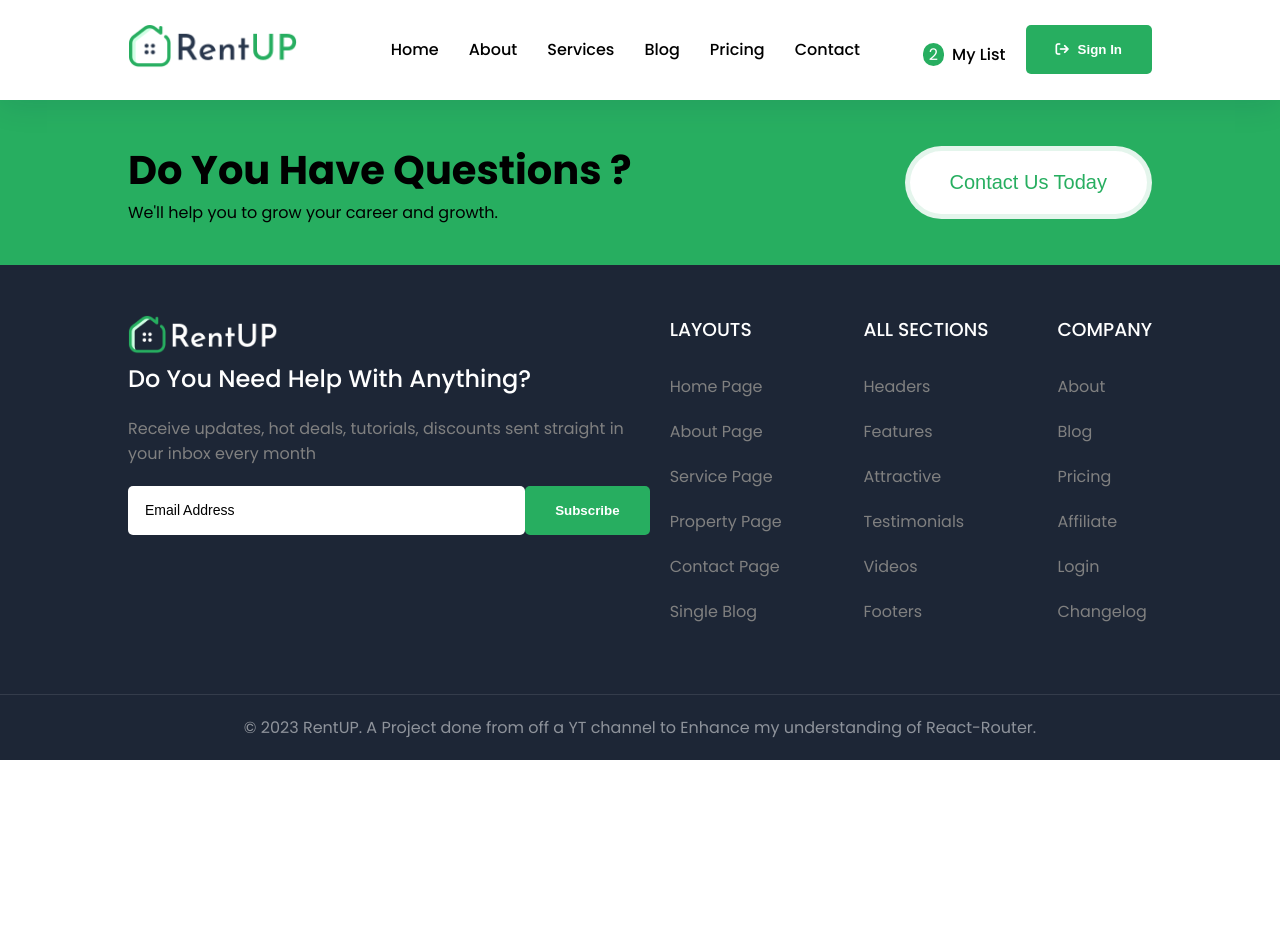
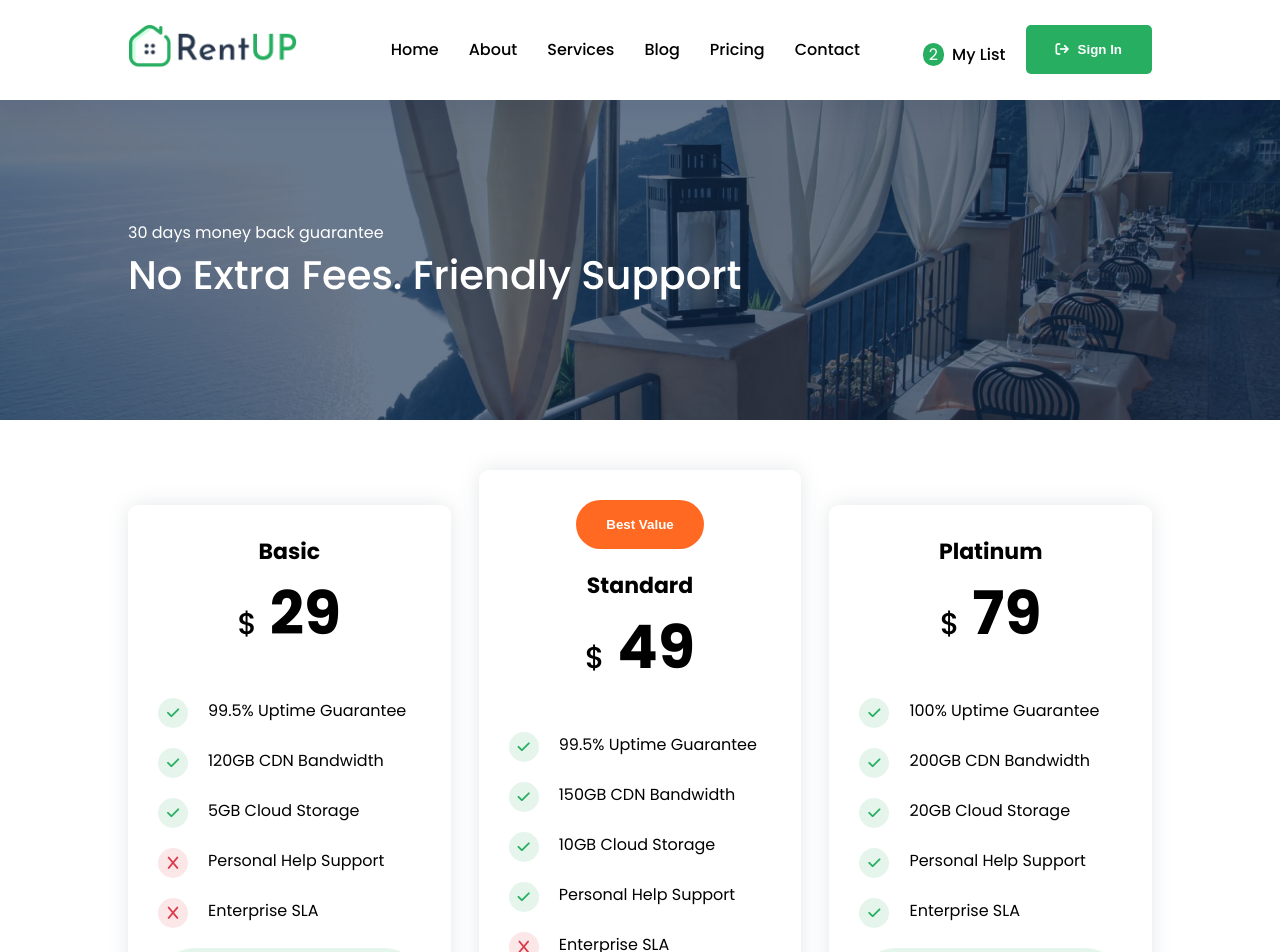
Before and after one commit to zubbyzillion/HomeVille-Estate, a React (Vite) app: page /pricing in a window 1280 px wide. Shown: the top 952 px of the page. Before the commit the page ends 800 px from the top, so only its background shows below. Built offline with nearby package versions, Linux system fonts and the light colour scheme.

Commit message:
Pricing folder routed

```diff
--- a/src/components/pages/pages.jsx
+++ b/src/components/pages/pages.jsx
@@ -6,6 +6,7 @@ import Footer from "../common/footer/Footer";
 import About from "../about/About";
 import Services from "../services/Services";
 import Blog from "../blog/Blog";
+import Pricing from "../pricing/Pricing";
 // import Contact from "../contact/Contact";
 
 const Pages = () => {
@@ -18,6 +19,7 @@ const Pages = () => {
                     <Route exact path="/about" component={About} />
                     <Route exact path="/services" component={Services} />
                     <Route exact path="/blog" component={Blog} />
+                    <Route exact path="/pricing" component={Pricing} />
                 </Switch>
                 <Footer />
             </Router>
--- a/src/components/pricing/pricing.jsx
+++ b/src/components/pricing/pricing.jsx
@@ -1,9 +1,18 @@
 import React from "react";
+import Back from "../common/Back";
+import PriceCard from "../home/price/PriceCard";
+import img from "../images/pricing.jpg";
+import "../home/price/price.css";
 
 const pricing = () => {
   return (
     <>
-
+        <section className="pricing mb">
+            <Back name="30 days money back guarantee" title="No Extra Fees. Friendly Support" cover={img} />
+            <div className="price container">
+                <PriceCard />
+            </div>
+        </section>
     </>
   )
 }
```
